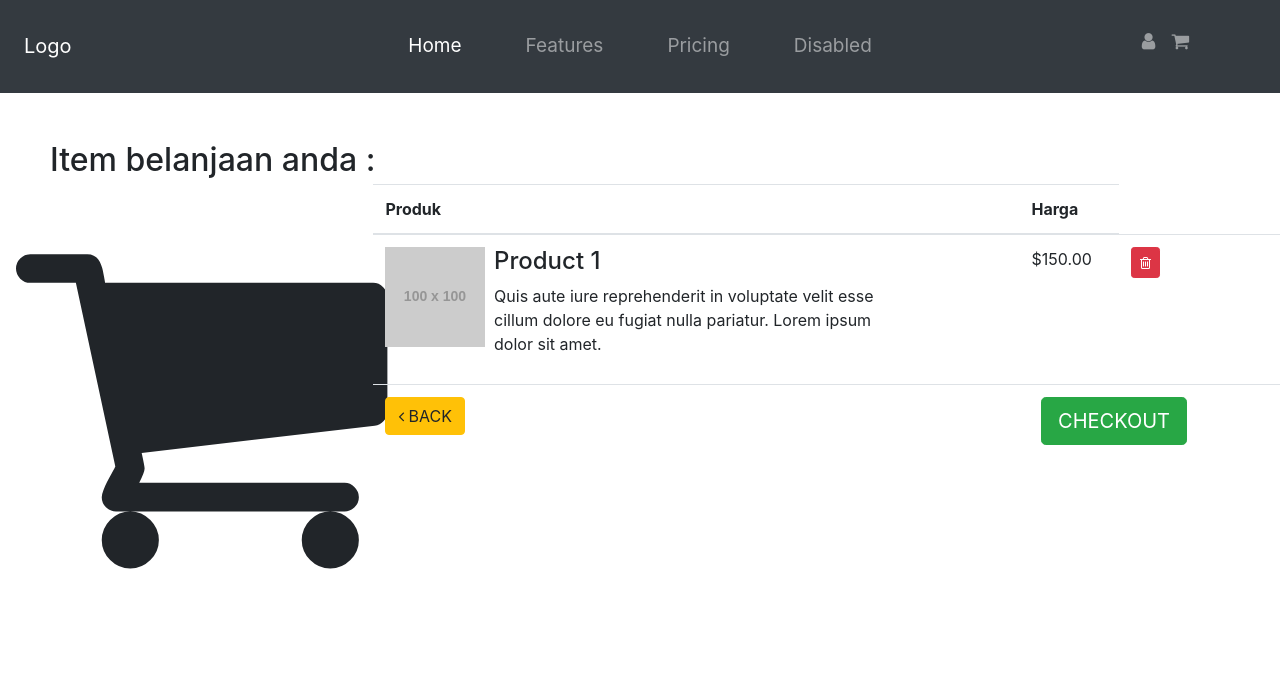
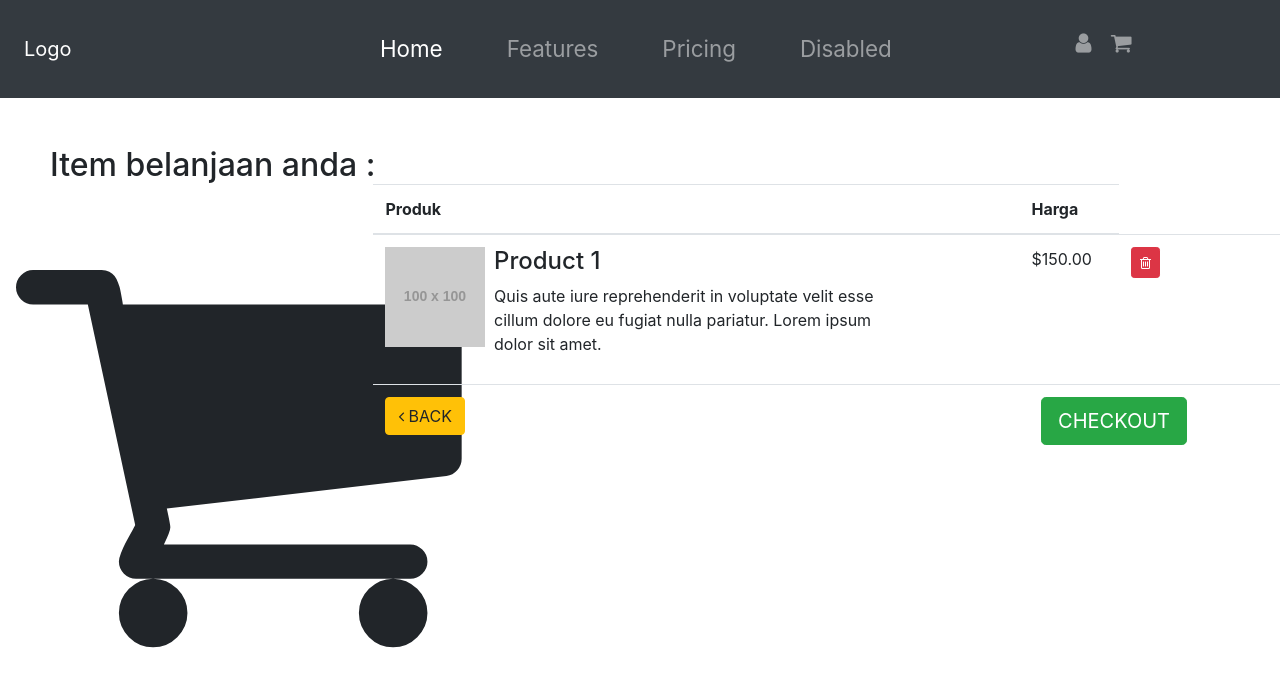
Before and after one commit to daniandhk/CatNDoc, a PHP site: the page made by application/views/ViewCart.php in a window 1280 px wide; the page is wider, and only the part inside the window is pictured. Shown: the top 689 px of that part. Run offline with PHP 8.4, Linux system fonts and the light colour scheme; the template is opened without the code that fills it, so the values that code supplies are empty; grey boxes labelled with a size stand in for pictures from a placeholder-image service; some libraries are stand-ins or nearby versions; some web fonts are replaced.

Commit message:
Update ViewCart.php

```diff
--- a/application/views/ViewCart.php
+++ b/application/views/ViewCart.php
@@ -15,16 +15,16 @@
     <style>
 
         .nav-item{
-          font-size: 19px;
+          font-size: 140%;
         }
 
         #icon{
           position: relative;
-          right: -230px;
+          right: -200%;
         }
 
         #iconCart{
-            font-size: 400px;
+            font-size: 3000%;
         }
 
         #btnbuy{
```
